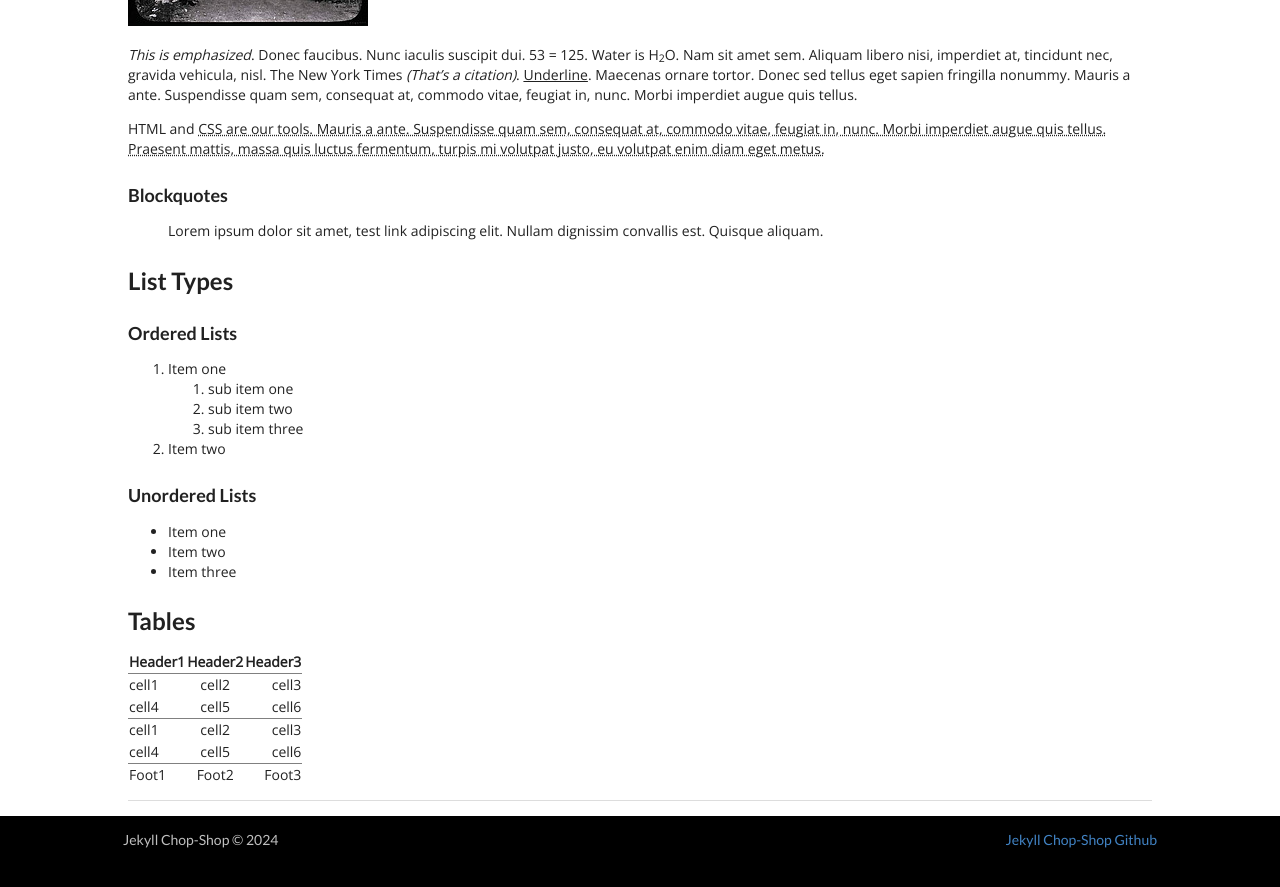
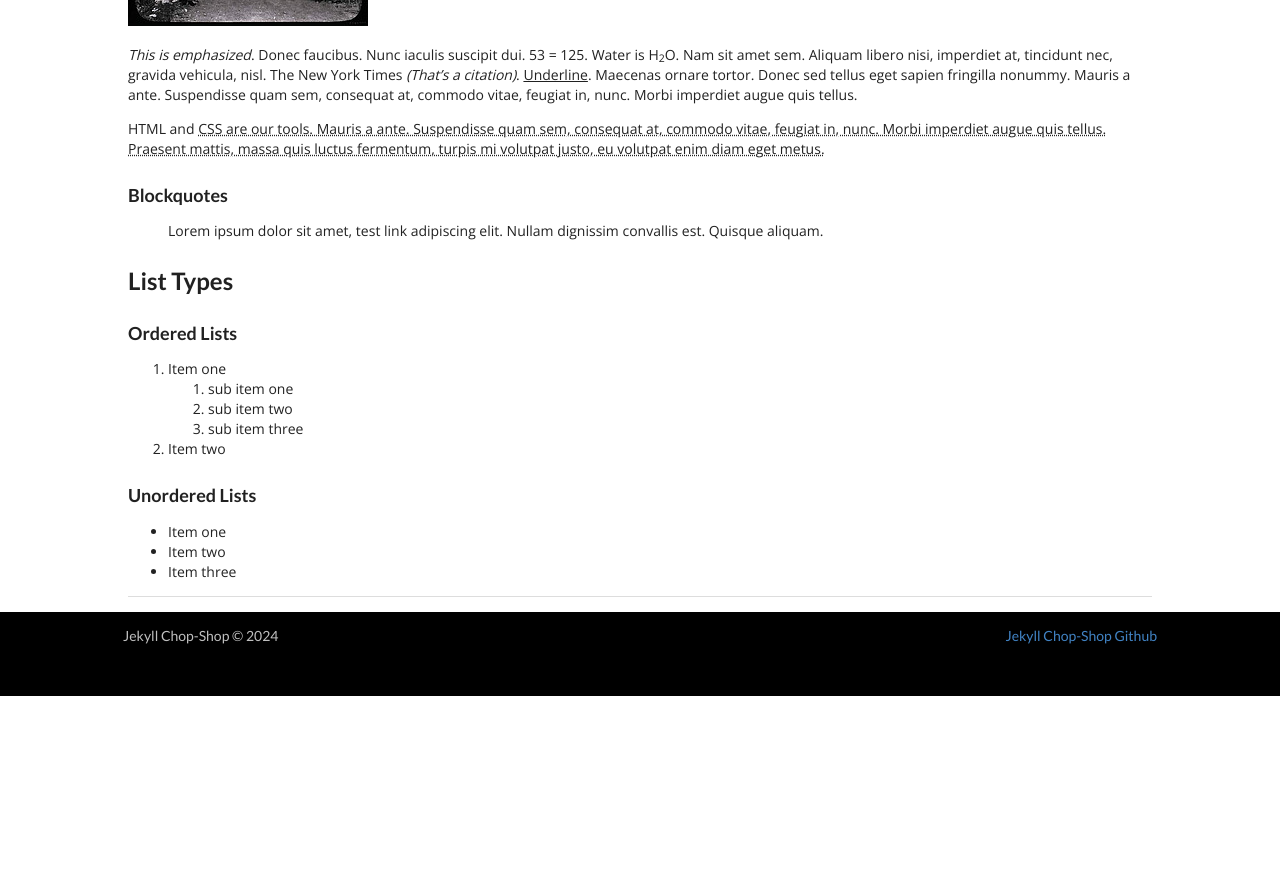
Before and after one commit to jkopczyn/jekyll-chopshop, a Jekyll site: the page built from _posts/2011-03-10-sample-post.md, in a window 1280 px wide and 900 px high, scrolled down 701 px. Shown: the top 887 px of the window. Built offline with Jekyll 4.4.1, drawn with Linux system fonts in a browser that asks for light colours; after the commit the page ends 1397 px from its top, so only the background shows below that.

Commit message:
removing tables

```diff
--- a/_posts/2011-03-10-sample-post.md
+++ b/_posts/2011-03-10-sample-post.md
@@ -55,15 +55,4 @@ HTML and <abbr title="cascading stylesheets">CSS<abbr> are our tools. Mauris a a
 * Item two
 * Item three
 
-## Tables
-
-| Header1 | Header2 | Header3 |
-|:--------|:-------:|--------:|
-| cell1   | cell2   | cell3   |
-| cell4   | cell5   | cell6   |
-|----
-| cell1   | cell2   | cell3   |
-| cell4   | cell5   | cell6   |
-|=====
-| Foot1   | Foot2   | Foot3
 {: rules="groups"}
```
